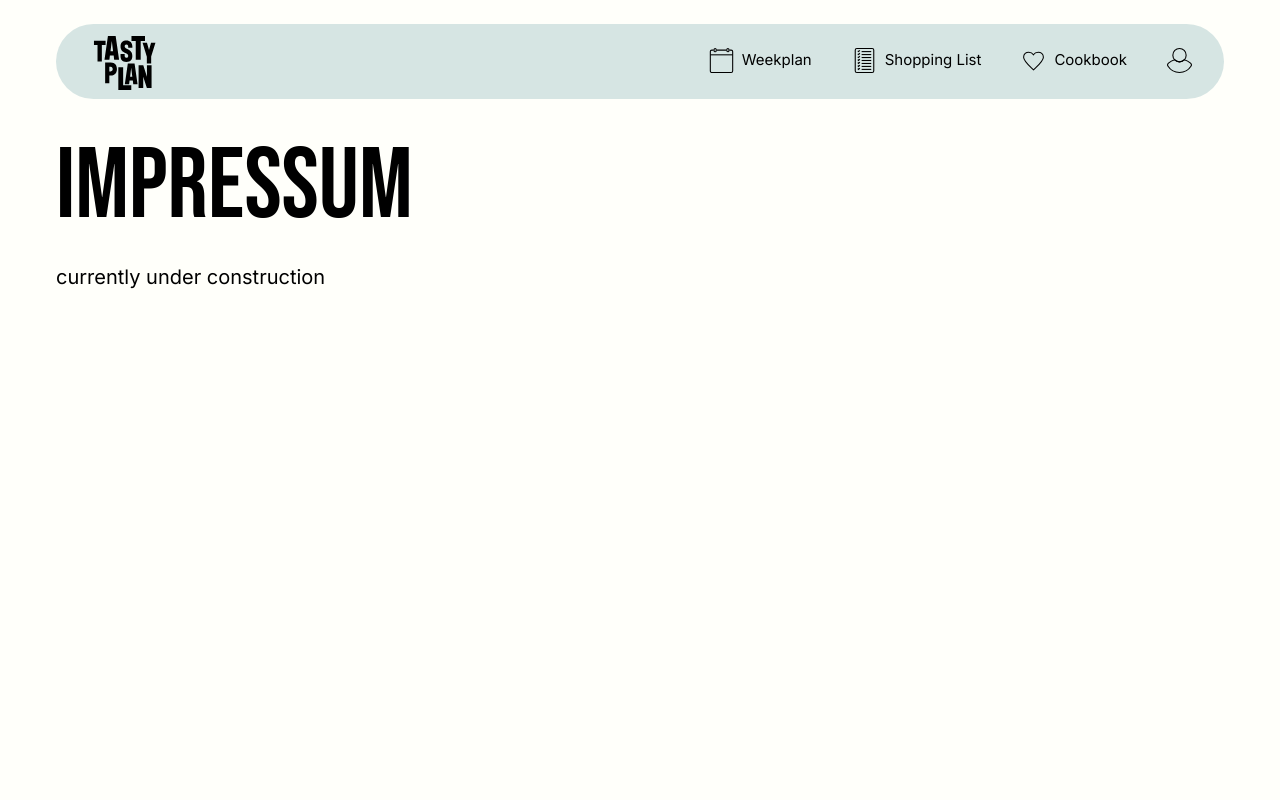
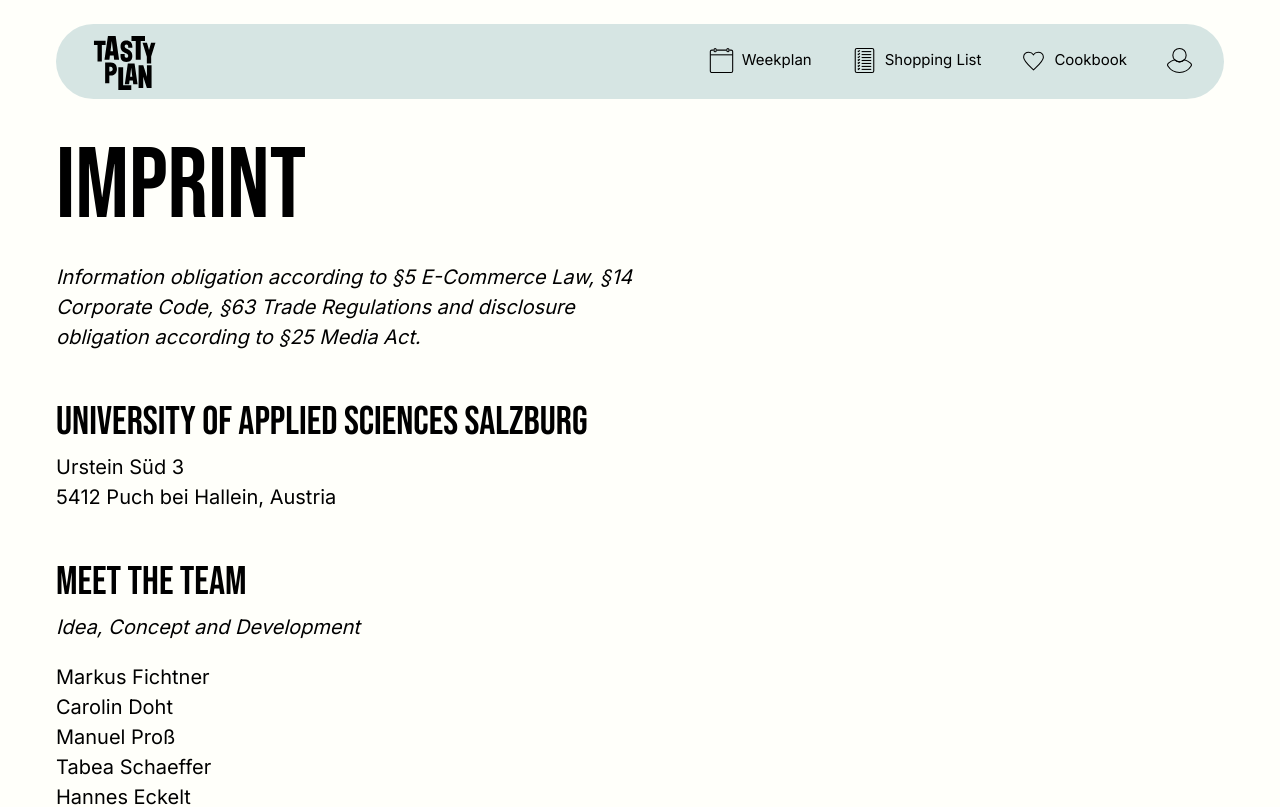
Before and after one commit to fichtnerma/Tastyplan, a Next.js app in the folder frontend/: page /legal/impressum in a window 1280 px wide. Shown: the top 807 px of the page. Built offline with nearby package versions, Linux system fonts and the light colour scheme; a web font is replaced by a local one.

Commit message:
added the imprint

```diff
--- a/frontend/src/pages/legal/impressum.tsx
+++ b/frontend/src/pages/legal/impressum.tsx
@@ -2,9 +2,33 @@ import React from 'react';
 
 function impressum() {
     return (
-        <div>
-            <h1>Impressum</h1>
-            <p>currently under construction</p>
+        <div className="w-3/6">
+            <h1>Imprint</h1>
+
+            <p className="italic mb-10">
+                Information obligation according to §5 E-Commerce Law, §14 Corporate Code, §63 Trade Regulations and
+                disclosure obligation according to §25 Media Act.
+            </p>
+
+            <div className="mb-10">
+                <h4>University of Applied Sciences Salzburg</h4>
+                <p>Urstein Süd 3</p>
+                <p>5412 Puch bei Hallein, Austria</p>
+            </div>
+
+            <div>
+                <h4>Meet the Team</h4>
+                <p className="italic mb-5">Idea, Concept and Development</p>
+                <p>Markus Fichtner</p>
+                <p>Carolin Doht</p>
+                <p>Manuel Proß</p>
+                <p>Tabea Schaeffer</p>
+                <p>Hannes Eckelt</p>
+
+                <p className="mt-10">
+                    <strong>Email:</strong> contact@tastyplan.de
+                </p>
+            </div>
         </div>
     );
 }
```
